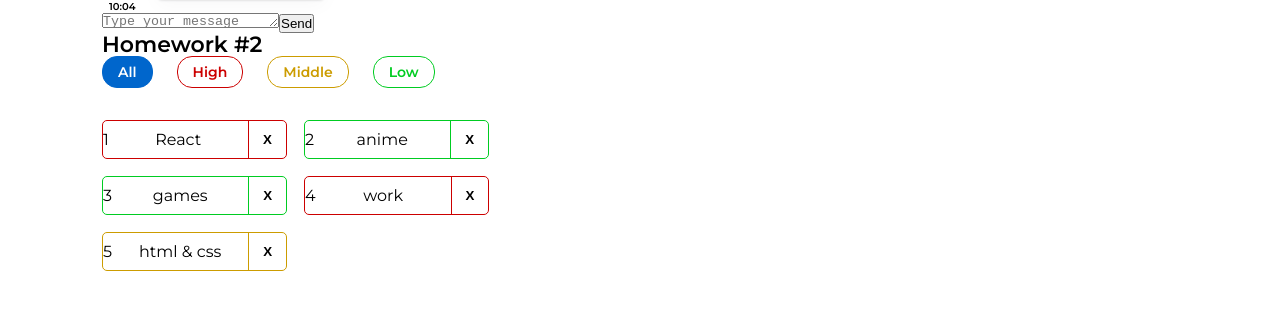
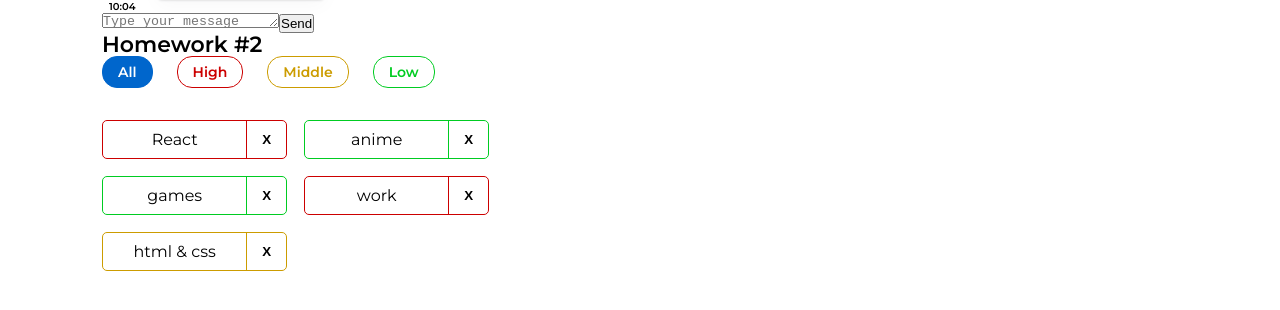
Before and after one commit to KarolinaEsepenok/dzIgnatNew, a React (Create React App) app: page / in a window 1280 px wide. Shown: the part 208-518 px from the top of the page. Built offline with nearby package versions, Linux system fonts and the light colour scheme.

Commit message:
commitHW2task

```diff
--- a/src/s2-homeworks/hw02/affairs/affair/Affair.tsx
+++ b/src/s2-homeworks/hw02/affairs/affair/Affair.tsx
@@ -17,11 +17,13 @@ function Affair(props: AffairPropsType) {
     const affairClass = s.affair + ' ' + s2[props.affair.priority]
 
     return (
-        <div
-            id={'hw2-affair-' + props.affair._id}
+
+        <div id={'hw2-affair-' + props.affair._id}
             className={affairClass}
-        >{props.affair._id}
-            <div id={'hw2-name-' + props.affair._id} className={nameClass}>
+        >
+
+            <div id={'hw2-name-' + props.affair._id}
+                 className={nameClass}>
                 {props.affair.name}
 
                 {/**/}
@@ -36,13 +38,12 @@ function Affair(props: AffairPropsType) {
                 id={'hw2-button-delete-' + props.affair._id}
                 className={buttonClass} onClick={deleteCallback}
                 // need to fix
-
             >
                 {/*текст кнопки могут изменить студенты*/}
                 X
                 {/**/}
-            </button>
-        </div>
+            </button></div>
+
     )
 }
 
```
